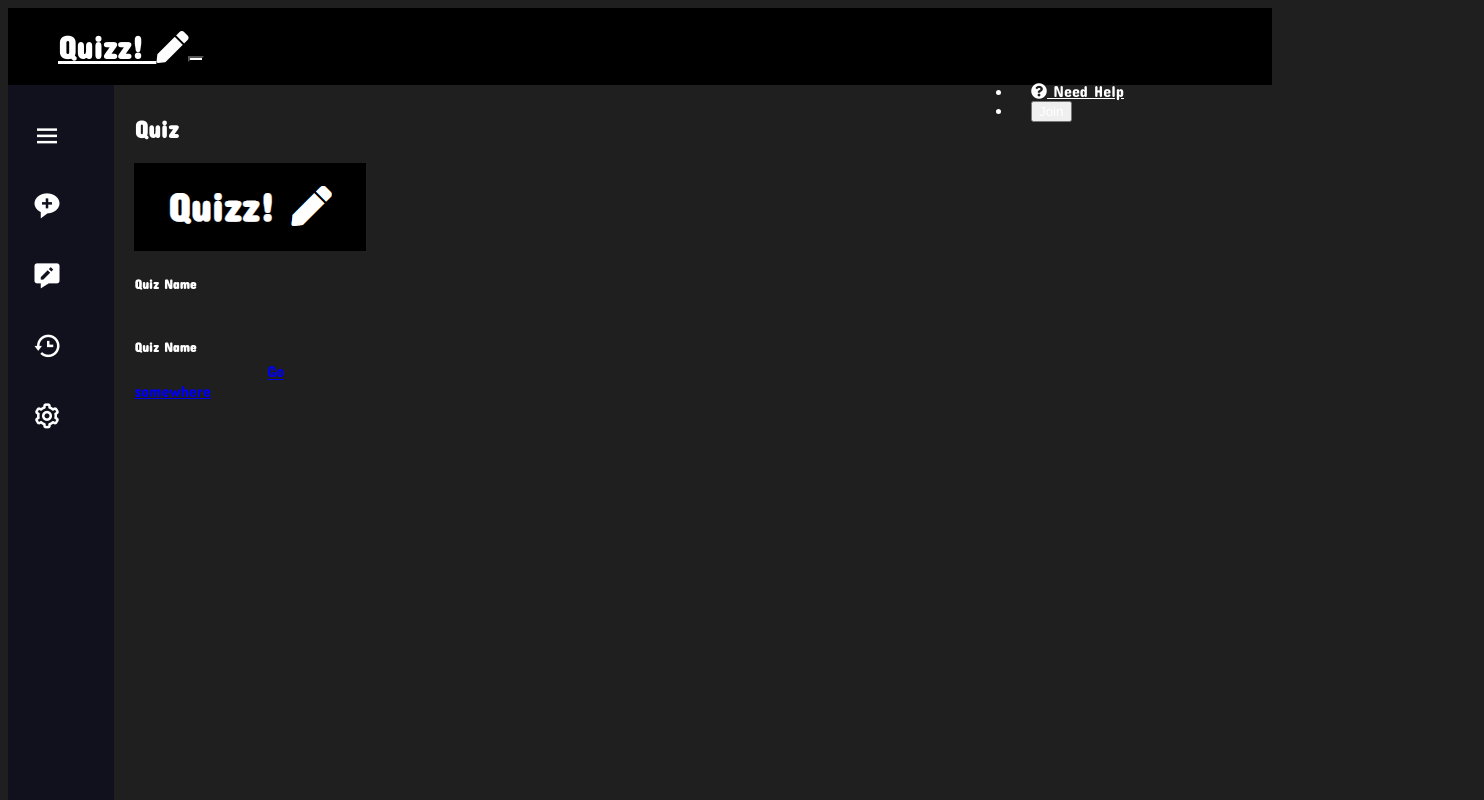
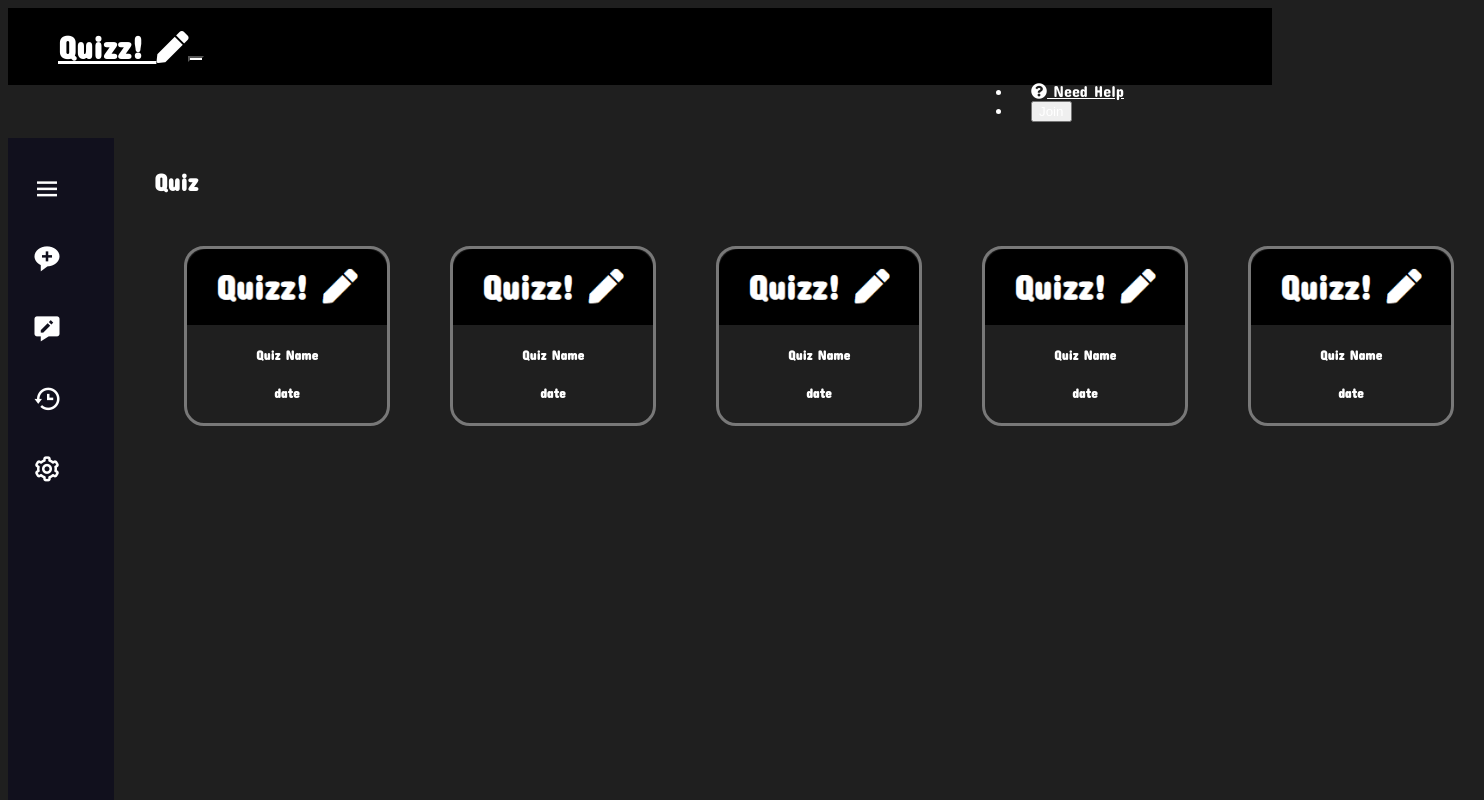
Before and after one commit to te-lyhourt/quizz, a Vue app in the folder client/: page /createquiz in a window 1280 px wide. Shown: the top 800 px of the page, 1484 px wide, since content can reach past the window. Built offline with nearby package versions, Linux system fonts and the light colour scheme.

Commit message:
fix side bar heigh

```diff
--- a/client/src/App.vue
+++ b/client/src/App.vue
@@ -1,11 +1,10 @@
 <template>
-  <div>
+  <div class="a" style="height: 100%;">
     <router-view></router-view>
   </div>
 </template>
 
 <script>
-
 
 export default {
   name: 'App',
@@ -47,6 +46,13 @@ export default {
     background: #1F1F1F;
     font-family: 'Concert One', sans-serif;
     color: white;
+    height: 100%;
+
   }
-
+  html{
+    height: 100%;
+  }
+  #app{
+    height: 100%;
+  }
 </style>
--- a/client/src/components/homepage.vue
+++ b/client/src/components/homepage.vue
@@ -1,19 +1,18 @@
 <template v-html="html">
     <div>
-        <navbar style="background:black"></navbar>
-        <sidebar></sidebar>
+        <navbar ></navbar>
+
     </div>
 </template>
 <script>
 import navbar from '@/components/navbar.vue'
-import sidebar from './sidebar.vue'
 
 export default {
     components:{
         navbar,
-        sidebar,
     }
 }
 </script>
 <style >
+
 </style>
--- a/client/src/components/navbar.vue
+++ b/client/src/components/navbar.vue
@@ -1,5 +1,5 @@
 <template v-html="html">
-  <div>
+  <div class=".bd-navbar">
     <nav class="navbar navbar-expand-lg navbar-light">
         <a class="navbar-brand" href="Home page.html">
           Quizz!
@@ -46,7 +46,9 @@ export default {
 
     .navbar
     {
-        padding: 20px 10px;
+      position: sticky;
+      background:black;
+      padding: 20px 10px;
     }
     .navbar-brand
     {
--- a/client/src/components/quiz/createQuiz.vue
+++ b/client/src/components/quiz/createQuiz.vue
@@ -1,16 +1,29 @@
 <template v-html="html">
-  <div>
+  <div class="box">
       <homepage></homepage>
       <div class="content">
-          <h2>
+        <div class="left">
+          <sidebar></sidebar>
+        </div>
+        <div>
+          <h2 class="title">
               Quiz
           </h2>
-          <quiz-box></quiz-box>
+          <div class="quiz row">
+            <quiz-box></quiz-box>
+            <quiz-box></quiz-box>
+            <quiz-box></quiz-box>
+            <quiz-box></quiz-box>
+            <quiz-box></quiz-box>
+          </div>
+        </div>
+
       </div>
   </div>
 </template>
 <script>
 import Homepage from '../homepage.vue';
+import Sidebar from '../sidebar.vue';
 
 import QuizBox from './quizBox.vue';
 
@@ -18,12 +31,30 @@ export default {
   components: {
     Homepage,
     QuizBox,
+    Sidebar,
   },
 };
 </script>
 <style scoped>
-
+.title{
+  margin-top: 30px;
+}
+.box{
+  display: flex;
+  flex-direction: column;
+  height: 100%;
+}
 .content{
-    margin: 30px 30px 30px 10%;
+  margin: 0 0 0 0;
+  display: flex;
+  height: 100%;
+}
+.quiz{
+  display: flex;
+  flex-direction: row;
+}
+.left{
+  margin-right: 40px;
+  background: #11101d;
 }
 </style>
--- a/client/src/components/quiz/quizBox.vue
+++ b/client/src/components/quiz/quizBox.vue
@@ -1,32 +1,49 @@
 <template v-html="html">
-  <div>
-    <div class="card box-container" style="width: 15%;">
-      <img class="card-img-top" src="../../assets/brand.png" alt="" />
-      <div class="card-body">
-        <h5 class="card-title">Quiz Name</h5>
-        <h5 class="card-title">Quiz Name</h5>
-        <a href="#" class="btn btn-primary">Go somewhere</a>
+  <div col-lg-3 col-md-12>
+    <a href="#" class="text">
+      <div class="card box-container ">
+        <img class="card-img-top" src="../../assets/brand.png" alt="" />
+        <div class="card-body">
+          <h5 class=".card-title">Quiz Name</h5>
+          <h5 >date</h5>
+
+        </div>
       </div>
-    </div>
+    </a>
   </div>
 </template>
 <script>
 export default {};
 </script>
 <style scoped>
-.card .box-container {
-  border: solid #787878 1px;
+.card{
+  background-color: transparent ;
+}
+.card-img-top{
+  border-radius: 20px 20px 0 0;
+}
+
+.box-container {
+  width: 200px;
+  border: solid #787878 ;
   text-align: center;
   margin: 30px;
-  padding: 20px;
   display: flex;
   flex-direction: column;
   align-content: center;
   justify-content: center;
+  border-radius: 20px;
 }
-.card-body{
-    background: #1F1F1F;
+
+.box-container:hover{
+  box-shadow: 0 0 10px #03bcf4,
+        0 0 20px #03bcf4,
+        0 0 40px #03bcf4 ;
+  text-shadow: 0 0 10px #03bcf4,
+        0 0 20px #03bcf4,
+        0 0 40px #03bcf4 ;
 }
+
 .card-title {
   display: inline-block;
   width: 80%;
@@ -34,4 +51,11 @@ export default {};
   white-space: nowrap;
   text-overflow: ellipsis;
 }
+.text{
+  text-decoration: none;
+  color: white;
+}
+.text:hover{
+  color: white;
+}
 </style>
--- a/client/src/components/sidebar.vue
+++ b/client/src/components/sidebar.vue
@@ -1,7 +1,5 @@
 <template v-html="html">
   <div class="sidebar">
-
-
       <ul class="nav_list">
           <li>
               <i class="bx bx-menu" id="btn"></i>
@@ -76,16 +74,21 @@ export default {
   background: #11101d;
 }
 .sidebar {
-  position: fixed;
   width: 78px;
-  height: 100%;
+  top:0;
+  bottom: 0;
   background: #11101d;
   padding: 6px 14px;
   z-index: 99;
   transition: all 0.5s ease;
+  float:left;
+  min-width:20px;
+
+  height: 100%;
 }
 .sidebar.active {
   width: 240px;
+
 }
 
 .sidebar #btn {
```
Also changed, not shown: 1 other file (tests, documents, lock files or other folders).
